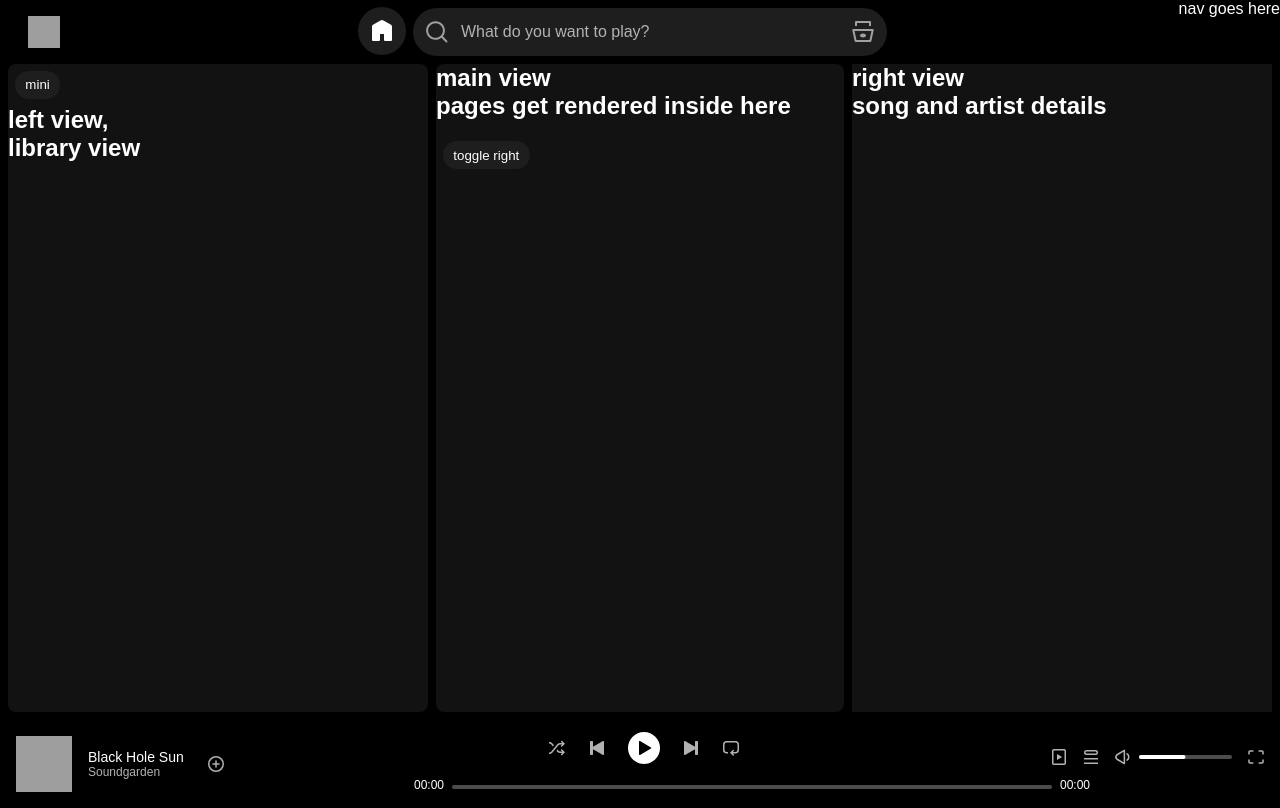
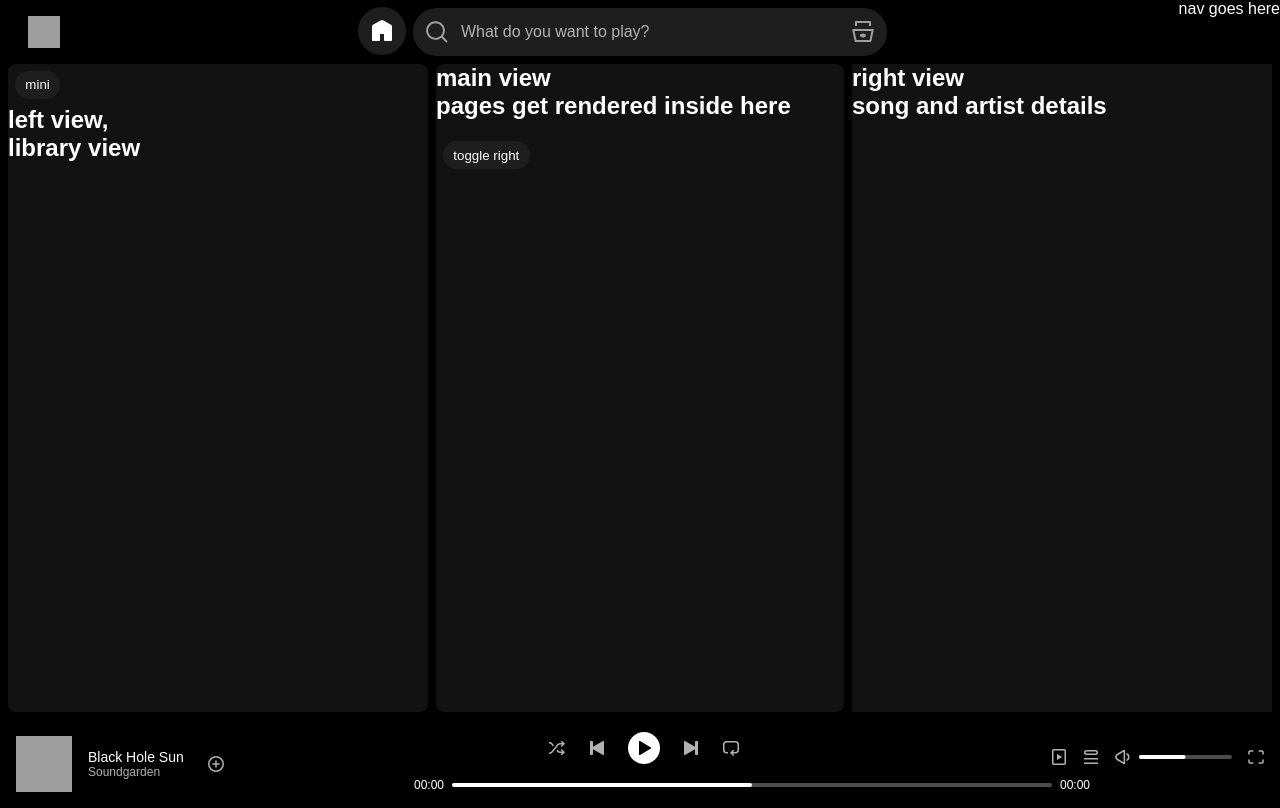
Before and after one commit to veritasx01/audion, a React (Vite) app: page / in a window 1280 px wide. Built offline with nearby package versions, Linux system fonts and the light colour scheme; grey boxes are pictures that could not be loaded; a web font is replaced by a local one.

Commit message:
progress bar(non functional)

```diff
--- a/src/assets/styles/cmps/SongProgress.css
+++ b/src/assets/styles/cmps/SongProgress.css
@@ -2,6 +2,16 @@
   display: flex;
   gap: 8px;
   margin: 0 auto;
+  justify-content: space-between;
+  align-items: center;
+}
+
+.progress-bar-container {
+  display: flex;
+  align-items: center;
+  height: 12px;
+  position: relative;
+  top: -2px;
 }
 
 .playback-position {
@@ -24,3 +34,16 @@
   width: 600px;
   height: 4px;
 }
+
+.progress-container:hover {
+  cursor: pointer;
+}
+.progress-container:hover .bar {
+  background: #1db954;
+}
+.progress-container:hover .ball {
+  display: block;
+}
+.progress-container.active .ball {
+  display: block;
+}
--- a/src/cmps/SongProgress.jsx
+++ b/src/cmps/SongProgress.jsx
@@ -1,9 +1,56 @@
+import { useRef, useState } from "react";
+
 export function SongProgress() {
+  const [progress, SetProgress] = useState(50);
+  const [dragging, setDragging] = useState(false);
+  const progressRef = useRef(null);
+
+  const updateVolumeFromClientX = (clientX) => {
+    if (!progressRef.current) return;
+    const rect = progressRef.current.getBoundingClientRect();
+    let newPos = ((clientX - rect.left) / rect.width) * 100;
+    newPos = Math.max(0, Math.min(100, newPos));
+    SetProgress(newPos);
+  };
+
+  const handleMouseDown = (e) => {
+    e.preventDefault();
+    setDragging(true);
+    updateVolumeFromClientX(e.clientX);
+
+    const onMove = (moveEvent) => updateVolumeFromClientX(moveEvent.clientX);
+
+    const onUp = () => {
+      setDragging(false);
+      window.removeEventListener("mousemove", onMove);
+      window.removeEventListener("mouseup", onUp);
+    };
+
+    window.addEventListener("mousemove", onMove);
+    window.addEventListener("mouseup", onUp);
+  };
+
   return (
     <div className="progress-container">
       <div className="playback-position">00:00</div>
-      <div className="flex align-center">
-        <div className="progress-bar"></div>
+      <div className="progress-bar-container" onMouseDown={handleMouseDown}>
+        <div className="progress-bar" ref={progressRef}>
+          <div className="bar-container">
+            <div
+              className={`bar ${dragging ? "active" : ""}`}
+              style={{ transform: `translateX(calc(-100% + ${progress}%))` }}
+            ></div>
+          </div>
+          <div
+            className="ball"
+            style={{
+              left: `calc(${progress}% - 6px)`,
+              display: dragging ? "block" : undefined,
+              cursor: "pointer",
+            }}
+            onMouseDown={handleMouseDown}
+          ></div>
+        </div>
       </div>
       <div className="playback-duration">00:00</div>
     </div>
```
Also changed, not shown: src/assets/styles/cmps/VolumeBar.css (line endings or trailing spaces).
